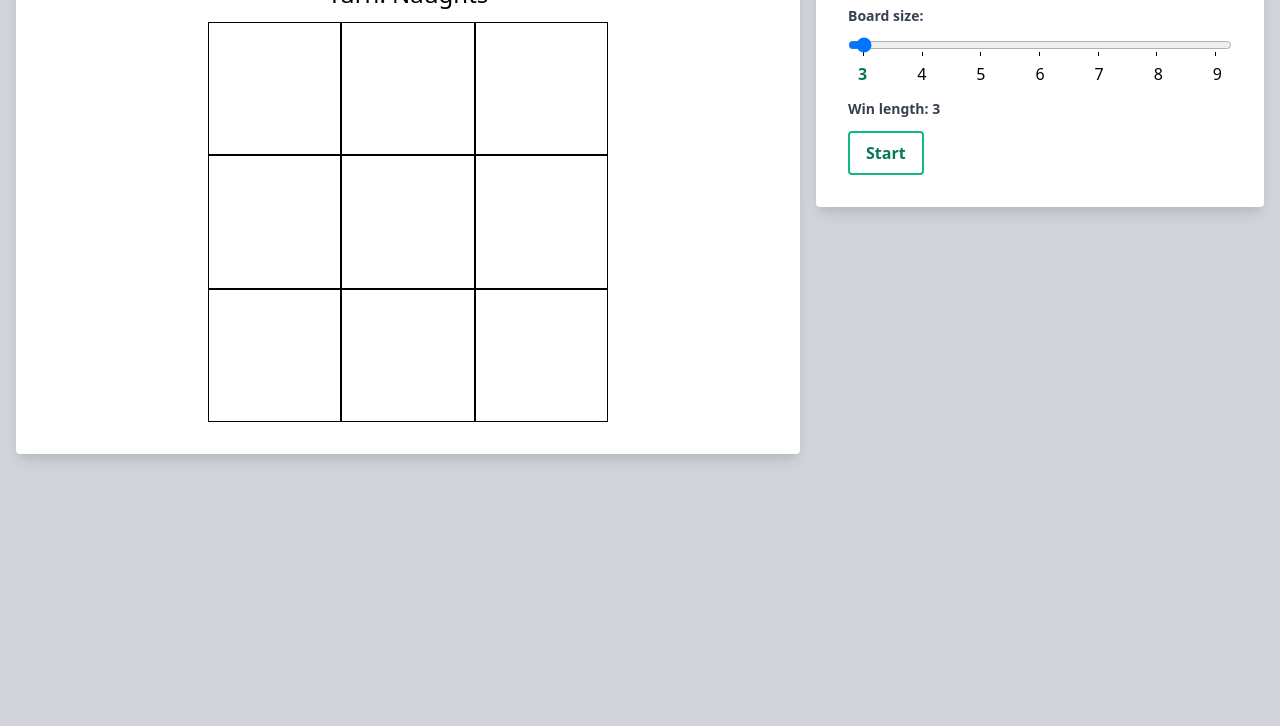
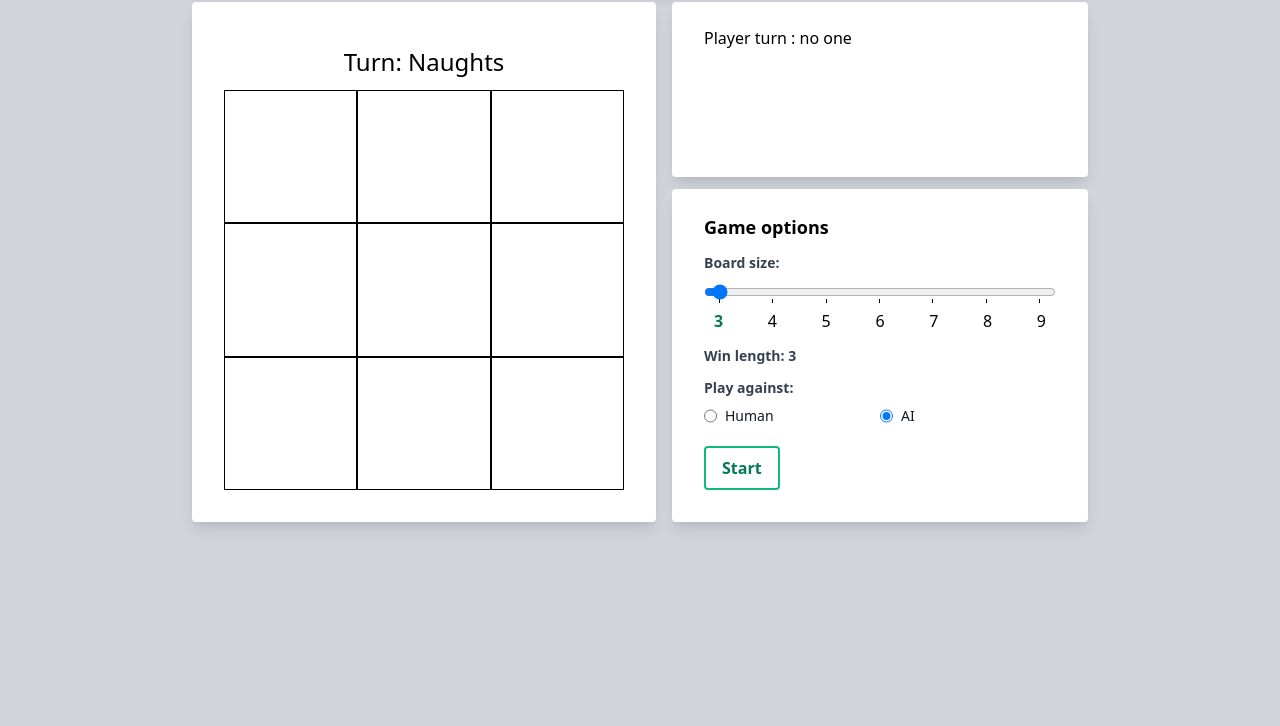
Before and after one commit to Leggit/naughtsandcrosses, a plain HTML site: page xo.html in a window 1280 px wide. Shown: the part 74-800 px from the top of the page. Drawn offline with nearby package versions, Linux system fonts and the light colour scheme.

Commit message:
Layout stuff

```diff
--- a/xo.html
+++ b/xo.html
@@ -1,23 +1,17 @@
 <!DOCTYPE html>
 <html lang="en">
+
 <head>
   <meta charset="UTF-8" />
   <meta http-equiv="X-UA-Compatible" content="IE=edge" />
   <meta name="viewport" content="width=device-width, initial-scale=1.0" />
   <title>0s and Xs</title>
 
-    <link
-      href="https://unpkg.com/tailwindcss@^1.0/dist/tailwind.min.css"
-      rel="stylesheet"
-    />
+  <link href="https://unpkg.com/tailwindcss@^1.0/dist/tailwind.min.css" rel="stylesheet" />
 
   <style>
     body {
       --gridWidth: 400px;
-      }
-
-      .container {
-        width: 100%;
     }
 
     #board {
@@ -37,6 +31,7 @@
       justify-content: space-between;
       width: 100%;
     }
+
     datalist option {
       text-align: center;
       cursor: pointer
@@ -44,37 +39,36 @@
   </style>
 </head>
 
-  <body class="bg-gray-300">
+<body class="bg-gray-300 m-3">
 
-    <div class="flex m-4 b">
+  <div class="max-w-4xl m-auto">
 
+    <h1 class="text-3xl text-gray-8-0 font-bold text-center bg-white shadow-lg mb-3 p-2 rounded">Naughts and Crosses</h1>
 
-    <div class="container bg-white p-8 shadow-lg rounded px-8 pt-6 pb-8 mr-2">
+    <div class="flex">
+      <div class="max-w-xl bg-white p-8 shadow-lg rounded mr-2">
         <div id="player">Turn: Naughts</div>
         <div id="board"></div>
         <div style="display: flex"></div>
       </div>
 
-    <div id="gameOptions" class="w-full max-w-md ml-2">
+      <div id="gameOptions" class="w-full max-w-md ml-2 flex flex-col">
+        <div class="flex-1 shadow-lg rounded px-8 pt-6 pb-8 bg-white mb-3">
+          Player turn : no one
+        </div>
+        <div class="flex-0">
           <form class="p-8 shadow-lg rounded px-8 pt-6 pb-8 bg-white">
             <h2 class="font-semibold text-lg mb-3">Game options</h2>
             <div class="mb-3">
               <label for="" class="block text-gray-700 text-sm font-bold mb-2">
                 Board size:
               </label>
-          <input
-            type="range"
-            min="3"
-            step="1"
-            max="9"
-            value="3"
-            class="w-full px-2"
-            list="boardSizes"
-            id="boardSize"
-          />
+              <input type="range" min="3" step="1" max="9" value="3" class="w-full px-2" list="boardSizes"
+                id="boardSize" />
 
               <datalist id="boardSizes" class="px-2">
-            <option value="3" label="3" class="text-green-700 font-bold" onclick="$('#boardSize').val(3); updateSliders()"></option>
+                <option value="3" label="3" class="text-green-700 font-bold"
+                  onclick="$('#boardSize').val(3); updateSliders()"></option>
                 <option value="4" label="4" onclick="$('#boardSize').val(4); updateSliders()"></option>
                 <option value="5" label="5" onclick="$('#boardSize').val(5); updateSliders()"></option>
                 <option value="6" label="6" onclick="$('#boardSize').val(6); updateSliders()"></option>
@@ -87,17 +81,8 @@
               <label id="winLengthLabel" for="" class="block text-gray-700 text-sm font-bold mb-2">
                 Win length: 3
               </label>
-          <input
-            hidden
-            type="range"
-            min="3"
-            step="1"
-            max="3"
-            value="3"
-            class="w-full px-2"
-            list="winLengths"
-            id="winLength"
-          />
+              <input hidden type="range" min="3" step="1" max="3" value="3" class="w-full px-2" list="winLengths"
+                id="winLength" />
 
               <datalist id="winLengths" hidden class="px-2">
                 <option value="3" label="3" class="text-green-700 font-bold" onclick="$('#winLength').val(3)"></option>
@@ -109,25 +94,37 @@
                 <option value="9" label="9" onclick="$('#winLength').val(9)"></option>
               </datalist>
             </div>
-        <button
-          type="button"
-          onclick="reset()"
-          id="reset"
+            <div class="mb-3">
+              <label class="block text-gray-700 text-sm font-bold mb-2">Play against: </label>
+              <div class="flex items-center">
+                <input id="humanRadio" type="radio" value="" name="bordered-radio"
+                  class="w-4 h-4 text-blue-600 bg-gray-100 border-gray-300 focus:ring-blue-500 dark:focus:ring-blue-600 dark:ring-offset-gray-800 focus:ring-2 dark:bg-gray-700 dark:border-gray-600">
+                <label for="humanRadio"
+                  class="w-full ml-2 text-sm font-medium text-gray-900 dark:text-gray-300">Human</label>
+
+                <input checked id="computerRadio" type="radio" value="" name="bordered-radio"
+                  class="w-4 h-4 text-blue-600 bg-gray-100 border-gray-300 focus:ring-blue-500 dark:focus:ring-blue-600 dark:ring-offset-gray-800 focus:ring-2 dark:bg-gray-700 dark:border-gray-600">
+                <label for="computerRadio"
+                  class="w-full ml-2 text-sm font-medium text-gray-900 dark:text-gray-300">AI</label>
+              </div>
+            </div>
+            <div class="mt-5">
+              <button type="button" onclick="reset()" id="reset"
                 class="bg-transparent hover:bg-green-500 text-green-700 font-semibold hover:text-white py-2 px-4 border-2 border-green-500 hover:border-transparent rounded"
-          style="margin: auto"
-        >
+                style="margin: auto">
                 Start
               </button>
+            </div>
           </form>
+        </div>
       </div>
 
     </div>
+  </div>
 
-    <script
-      src="https://code.jquery.com/jquery-3.3.1.min.js"
-      integrity="sha256-FgpCb/KJQlLNfOu91ta32o/NMZxltwRo8QtmkMRdAu8="
-      crossorigin="anonymous"
-    ></script>
+  <script src="https://code.jquery.com/jquery-3.3.1.min.js"
+    integrity="sha256-FgpCb/KJQlLNfOu91ta32o/NMZxltwRo8QtmkMRdAu8=" crossorigin="anonymous"></script>
   <script src="xo.js"></script>
 </body>
+
 </html>
--- a/xo.js
+++ b/xo.js
@@ -35,7 +35,7 @@
         createBoard()
     }
 
-    $(document).ready(function () { setup() });
+    $(document).ready(setup);
 
     function createBoard() {
         const createSquare = (x, y) => `<div id="square${x}${y}" class="square" onclick="squareClick(${x}, ${y}, event)"></div>`;
```
Lines whose indentation alone changed are shown as unchanged.
